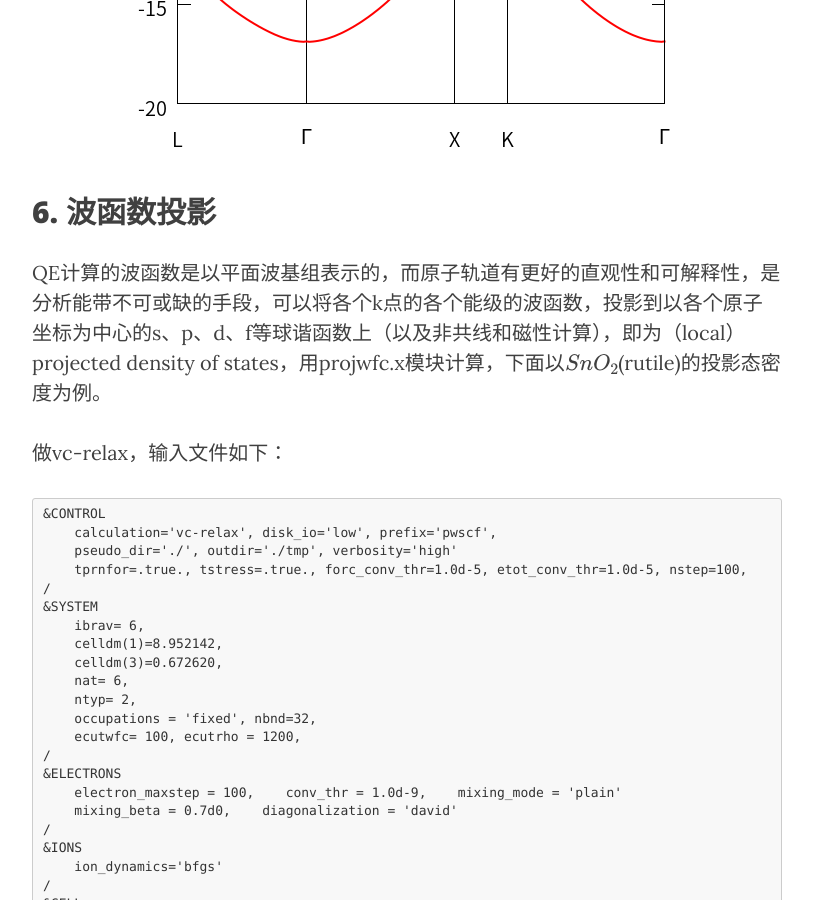
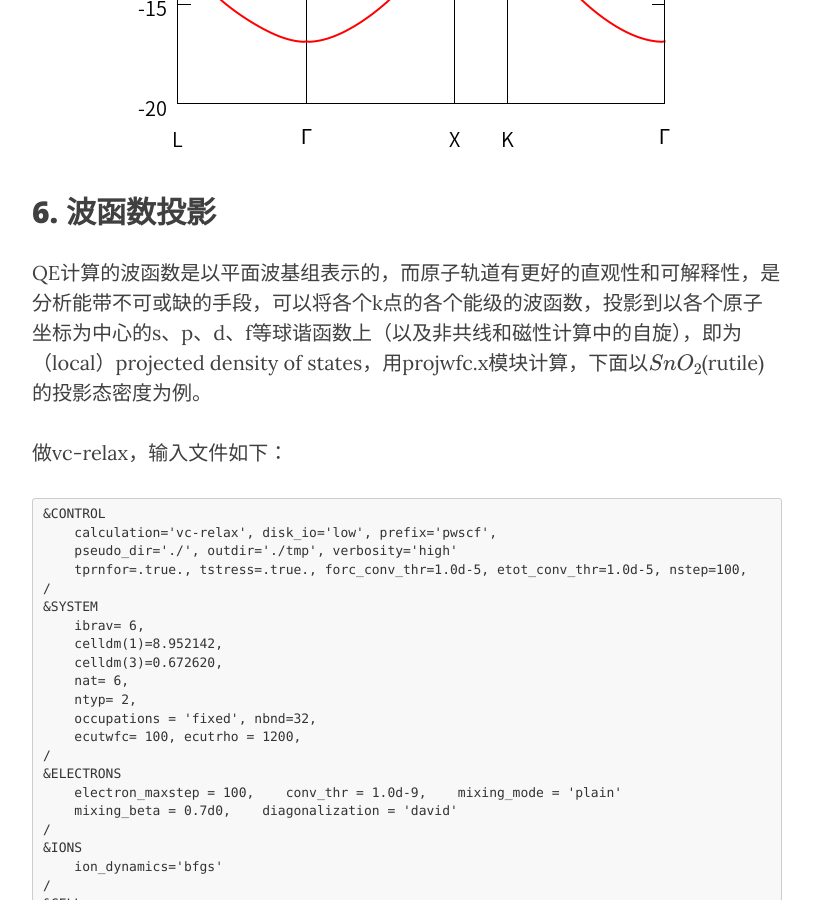
Before and after one commit to yyyu200/DFTbook, a Jekyll site: the page built from _posts/2019-04-01-HandsOn.md, in a window 1280 px wide and 900 px high, scrolled down 33000 px. Shown: the whole window, without its empty margins (233-1046 px from the left). Built offline with Jekyll 4.4.1, drawn with Linux system fonts in a browser that asks for light colours; nearby versions of some CDN libraries; formulas are drawn with MathJax 3; comment, search, counter and statistics services are not loaded.

Commit message:
modify at20190830-14:39:09-aliyun

```diff
--- a/_posts/2019-04-01-HandsOn.md
+++ b/_posts/2019-04-01-HandsOn.md
@@ -1149,7 +1149,7 @@
 
 ## 6. 波函数投影
 
-QE计算的波函数是以平面波基组表示的，而原子轨道有更好的直观性和可解释性，是分析能带不可或缺的手段，可以将各个k点的各个能级的波函数，投影到以各个原子坐标为中心的s、p、d、f等球谐函数上（以及非共线和磁性计算），即为（local）projected density of states，用projwfc.x模块计算，下面以$SnO_{2}$(rutile)的投影态密度为例。
+QE计算的波函数是以平面波基组表示的，而原子轨道有更好的直观性和可解释性，是分析能带不可或缺的手段，可以将各个k点的各个能级的波函数，投影到以各个原子坐标为中心的s、p、d、f等球谐函数上（以及非共线和磁性计算中的自旋），即为（local）projected density of states，用projwfc.x模块计算，下面以$SnO_{2}$(rutile)的投影态密度为例。
 
 做vc-relax，输入文件如下：
 
```
